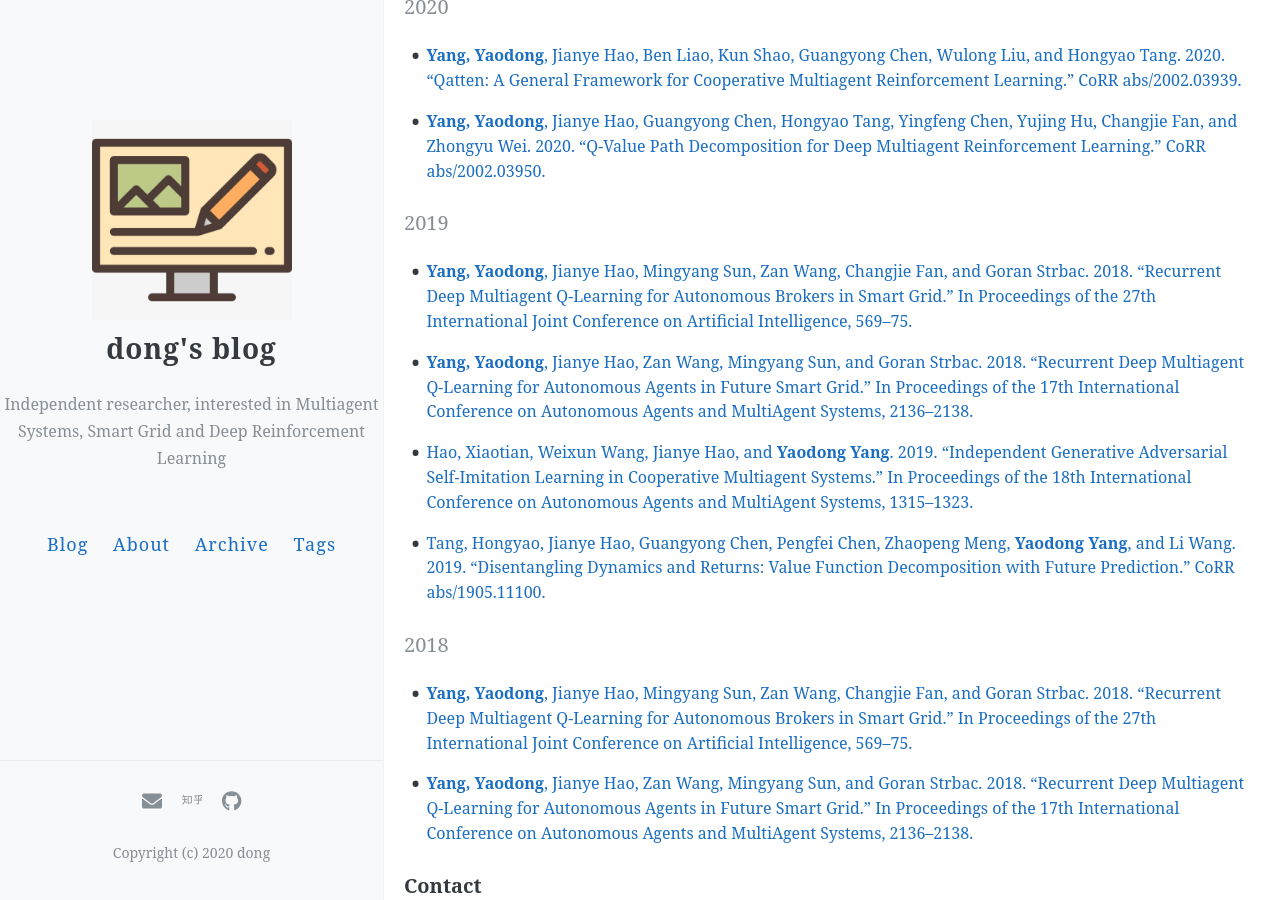
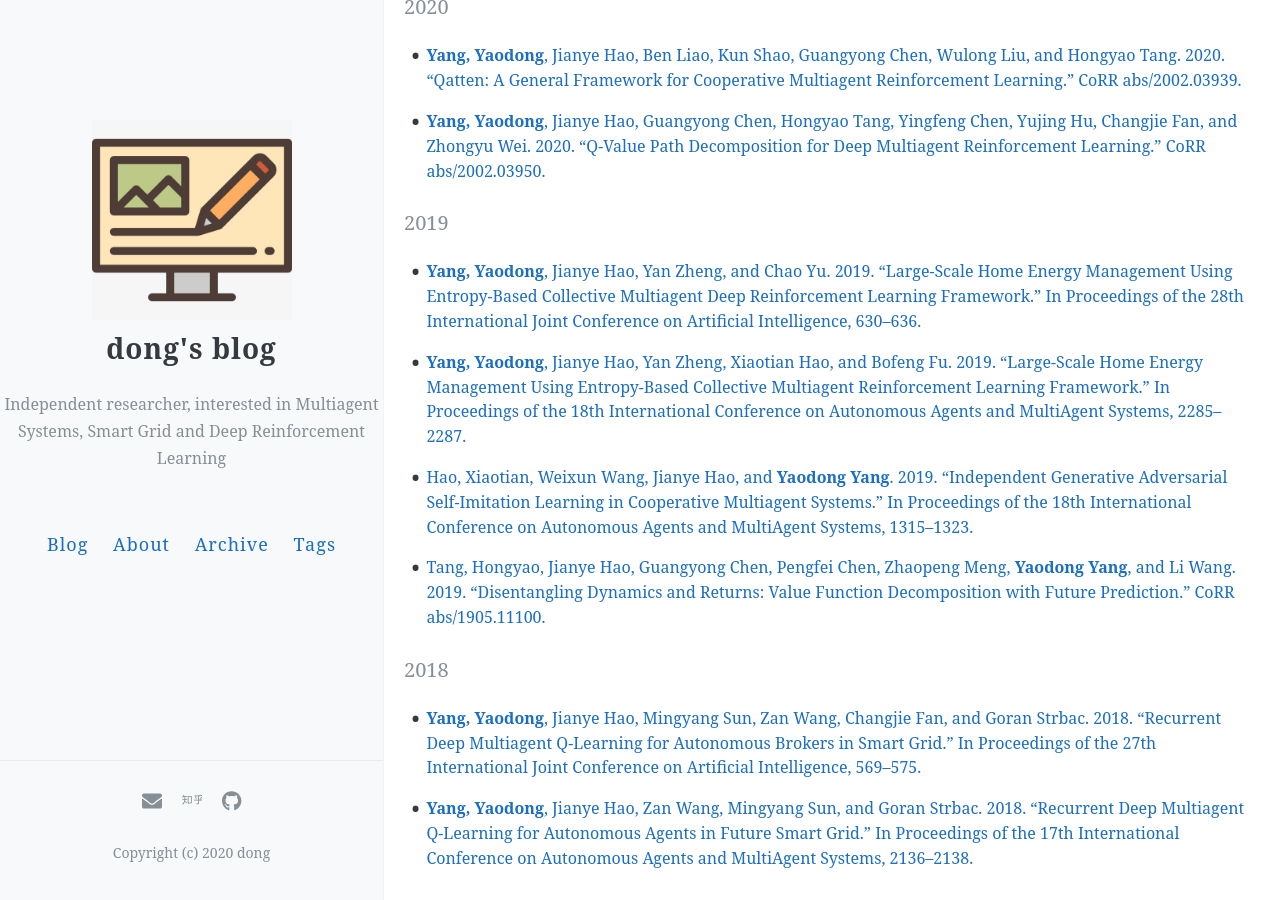
Before and after one commit to CNDOTA/CNDOTA.github.io, a Jekyll site: the page built from about.md, in a window 1280 px wide and 900 px high, scrolled down 605 px. Built offline with Jekyll 4.4.1, drawn with Linux system fonts in a browser that asks for light colours; comment, search, counter and statistics services are not loaded.

Commit message:
tenth submit

```diff
--- a/about.md
+++ b/about.md
@@ -34,13 +34,13 @@ CoRR abs/2002.03939.](https://arxiv.org/abs/2002.03939)
 CoRR abs/2002.03950.](https://arxiv.org/abs/2002.03950)
 
 #### 2019
-- [**Yang, Yaodong**, Jianye Hao, Mingyang Sun, Zan Wang, Changjie Fan, and Goran Strbac. 2018.
-“Recurrent Deep Multiagent Q-Learning for Autonomous Brokers in Smart Grid.”
-In Proceedings of the 27th International Joint Conference on Artificial Intelligence, 569–75.](https://doi.org/10.24963/ijcai.2018/79)
+- [**Yang, Yaodong**, Jianye Hao, Yan Zheng, and Chao Yu. 2019.
+“Large-Scale Home Energy Management Using Entropy-Based Collective Multiagent Deep Reinforcement Learning Framework.”
+In Proceedings of the 28th International Joint Conference on Artificial Intelligence, 630–636.](https://doi.org/10.24963/ijcai.2019/89.)
 
-- [**Yang, Yaodong**, Jianye Hao, Zan Wang, Mingyang Sun, and Goran Strbac. 2018.
-“Recurrent Deep Multiagent Q-Learning for Autonomous Agents in Future Smart Grid.”
-In Proceedings of the 17th International Conference on Autonomous Agents and MultiAgent Systems, 2136–2138.](http://dl.acm.org/citation.cfm?id=3237383.3238097)
+- [**Yang, Yaodong**, Jianye Hao, Yan Zheng, Xiaotian Hao, and Bofeng Fu. 2019.
+“Large-Scale Home Energy Management Using Entropy-Based Collective Multiagent Reinforcement Learning Framework.”
+In Proceedings of the 18th International Conference on Autonomous Agents and MultiAgent Systems, 2285–2287.](http://dl.acm.org/citation.cfm?id=3306127.3332086.)
 
 - [Hao, Xiaotian, Weixun Wang, Jianye Hao, and **Yaodong Yang**. 2019.
 “Independent Generative Adversarial Self-Imitation Learning in Cooperative Multiagent Systems.”
@@ -53,7 +53,7 @@ CoRR abs/1905.11100.](http://arxiv.org/abs/1905.11100)
 #### 2018
 - [**Yang, Yaodong**, Jianye Hao, Mingyang Sun, Zan Wang, Changjie Fan, and Goran Strbac. 2018.
 “Recurrent Deep Multiagent Q-Learning for Autonomous Brokers in Smart Grid.”
-In Proceedings of the 27th International Joint Conference on Artificial Intelligence, 569–75.](https://doi.org/10.24963/ijcai.2018/79)
+In Proceedings of the 27th International Joint Conference on Artificial Intelligence, 569–575.](https://doi.org/10.24963/ijcai.2018/79)
 
 - [**Yang, Yaodong**, Jianye Hao, Zan Wang, Mingyang Sun, and Goran Strbac. 2018.
 “Recurrent Deep Multiagent Q-Learning for Autonomous Agents in Future Smart Grid.”
```
